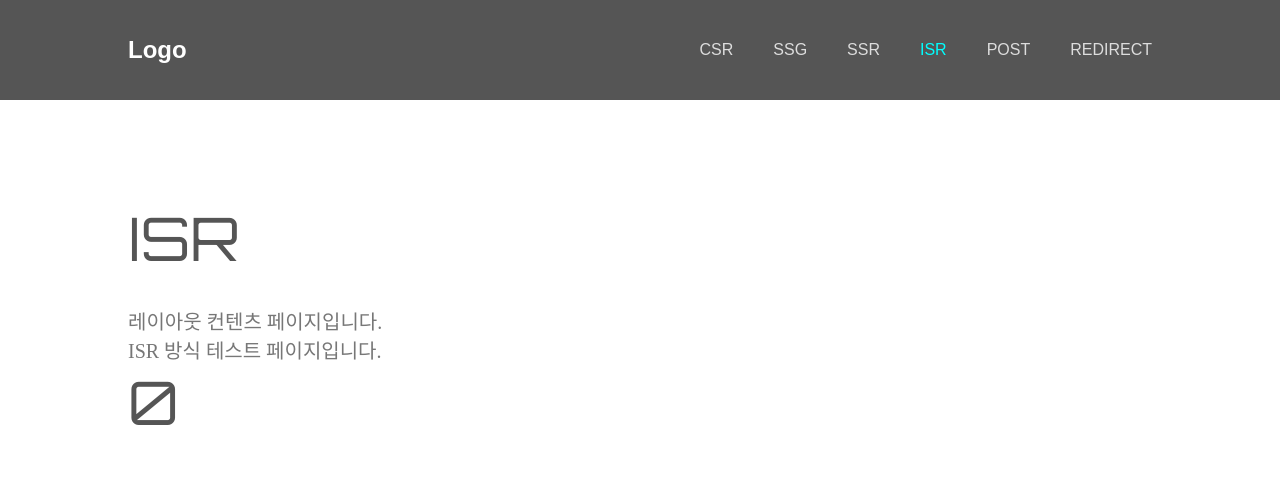
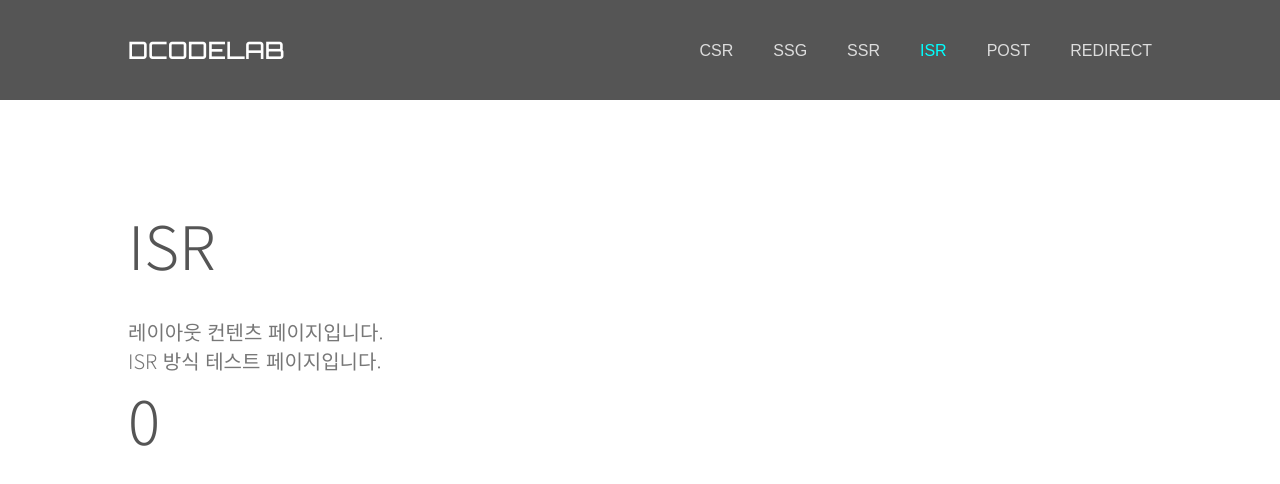
Before and after one commit to display1180/next, a Next.js app: page /isr in a window 1280 px wide. Shown: the top 484 px of the page. Built offline with nearby package versions, Linux system fonts and the light colour scheme.

Commit message:
구글 웹폰트 적용 수정

```diff
--- a/components/Header.jsx
+++ b/components/Header.jsx
@@ -1,16 +1,21 @@
 import Link from 'next/link';
 import { useRouter } from 'next/router';
 import styles from './Header.module.scss';
+import { Orbitron, Noto_Sans_KR } from 'next/font/google';
+import clsx from 'clsx';
+
+const orbitron = Orbitron({ subsets: ['latin'], weight: ['400', '500'], preload: true });
+const notoSans = Noto_Sans_KR({ subsets: ['latin'], weight: ['100', '300'], preload: true });
 
 function Header() {
 	const router = useRouter();
 	const currentPath = router.pathname;
 
 	return (
-		<header id={styles.header}>
+		<header id={styles.header} className={orbitron.className}>
 			<h1>
 				<Link href='/' className={currentPath === '/' ? styles.on : ''}>
-					Logo
+					DCODELAB
 				</Link>
 			</h1>
 
--- a/components/Header.module.scss
+++ b/components/Header.module.scss
@@ -9,7 +9,8 @@
 
 	h1 {
 		a {
-			font: bold 24px/1 'arial';
+			font-weight: 500;
+			font-family: var(--font-orbitron);
 			color: #fff;
 
 			&.on {
--- a/components/SubLayout.jsx
+++ b/components/SubLayout.jsx
@@ -3,12 +3,9 @@ import Header from './Header';
 import styles from './SubLayout.module.scss';
 import { Orbitron, Noto_Sans_KR } from 'next/font/google';
 import clsx from 'clsx';
-//import clsx from 'clsx';
-//import { clsx } from 'clsx';
 
-const orbitron = Orbitron({ subsets: ['latin'], weight: ['400', '500'], preload: true, variable: '--orbitron' });
-const notoSans = Noto_Sans_KR({ subsets: ['latin'], weight: ['100', '300'], preload: true, variable: '--notoSans' });
-const isClass = true;
+const orbitron = Orbitron({ subsets: ['latin'], weight: ['400', '500'], preload: true });
+const notoSans = Noto_Sans_KR({ subsets: ['latin'], weight: ['100', '300'], preload: true });
 
 function SubLayout(props) {
 	return (
@@ -20,7 +17,7 @@ function SubLayout(props) {
 			<section>
 				<Header />
 
-				<div className={clsx(styles.subLayout)}>
+				<div className={clsx(styles.subLayout, orbitron.className, notoSans.className)}>
 					<h1>{props.name}</h1>
 					<p>레이아웃 컨텐츠 페이지입니다.</p>
 					{props.children}
--- a/components/SubLayout.module.scss
+++ b/components/SubLayout.module.scss
@@ -6,13 +6,12 @@
 		font-size: 60px;
 		color: #555;
 		margin-bottom: 30px;
-		//font-family: var(--orbitron);
-		font-family: 'orbitron';
+		font-family: var(--font-orbitron);
 	}
 	p {
 		font-weight: 300;
 		font-size: 20px;
 		color: #777;
-		//font-family: var(--notoSans);
+		font-family: var(--font-notoSans);
 	}
 }
```
